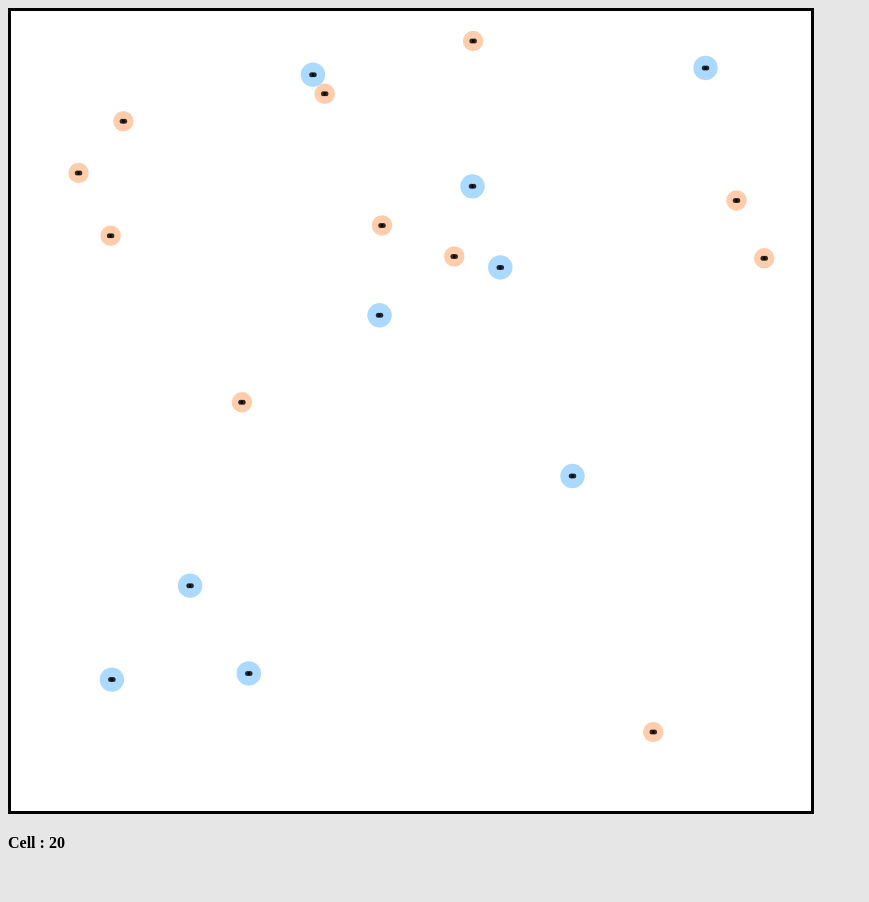
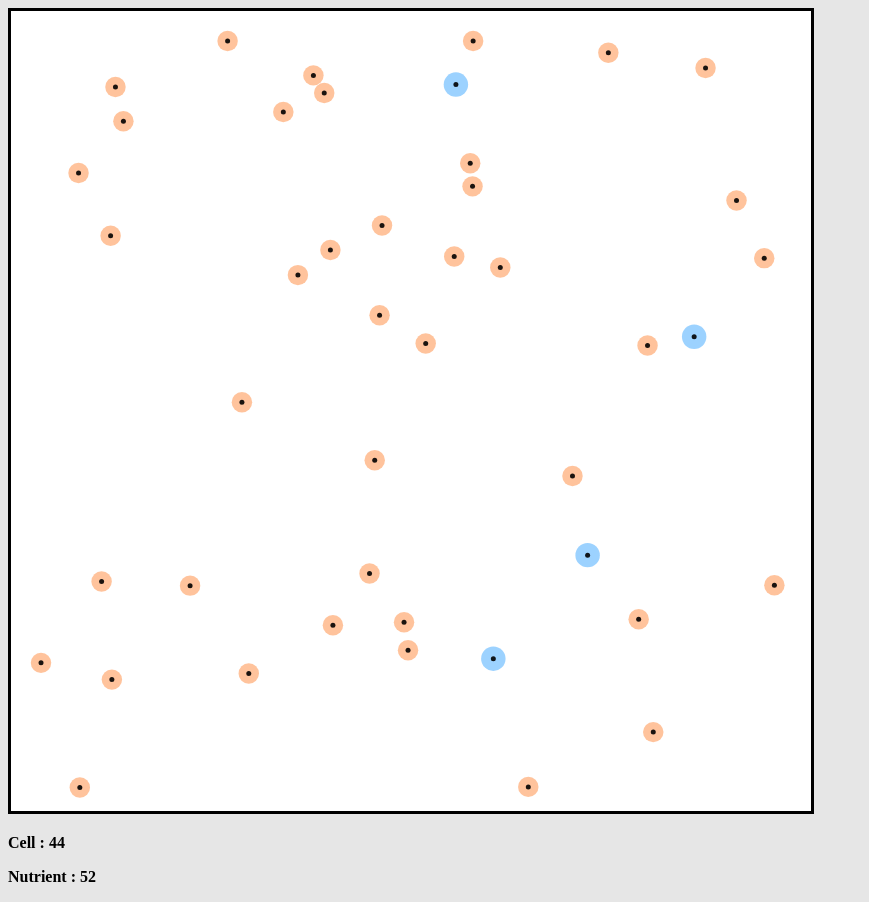
Before and after one commit to Function1790/CancerCell-Simulator, a plain HTML site: page index.html in a window 1280 px wide. Shown: the whole page, without its empty margins (0-869 px from the left). Before the commit the page ends 868 px from the top, so only its background shows below. Drawn offline with Linux system fonts and the light colour scheme.

Commit message:
Add Nutrient System

```diff
--- a/index.html
+++ b/index.html
@@ -8,6 +8,7 @@
     <body>
         <canvas id="canvas" width="800" height="800"></canvas>
         <p id="state">Cell : 0</p>
+        <p id="nutrient">Nutrient : 0</p>
         <script src="script.js"></script>
     </body>
 
--- a/script.js
+++ b/script.js
@@ -1,19 +1,27 @@
 //from HTML
 const stateView = document.getElementById("state")
+const nutrientView = document.getElementById("nutrient")
 const canvas = document.getElementById("canvas")
 const ctx = canvas.getContext("2d")
 
 //Constant
-const CrushForce = 0.1
+const CollideForce = 0.1
 const CellSize = 10
-const CellDivision_Period = 300
+const CellDivision_Period = 1000
 const NormalCell_Telomere = 5
+const InitialLifeValue = 500
+const InitiaNutrient = 100
 
 const NucleusSize = CellSize / 4
 const PI2 = Math.PI * 2
+const BoundaryX = canvas.width - CellSize * 2
+const BoundaryY = canvas.height - CellSize * 2
 
-const limitX = canvas.width - CellSize * 2
-const limitY = canvas.height - CellSize * 2
+//Variable
+let nutrient = InitiaNutrient
+let renderList = []
+let destroyList = []
+let createList = []
 
 //Function
 const print = (t) => { console.log(t) }
@@ -66,25 +74,46 @@ function processOverlap(A, B) {
     const r = (A.r + B.r) ** 2
 
     if (distance < r) {
-        //let delta = new Vector(sym(A.x - B.x) * CrushForce, sym(A.y - B.y) * CrushForce)
+        //let delta = new Vector(sym(A.x - B.x) * CollideForce, sym(A.y - B.y) * CollideForce)
         let delta = new Vector(A.x - B.x, A.y - B.y)
-        delta.mul(CrushForce * 0.05)
+        delta.mul(CollideForce * 0.1)
         A.pos.add(delta)
         B.pos.sub(delta)
     }
 }
 
+function interactionBetween(A, B) {
+    processOverlap(A, B)
+}
+
 function reachWall(axis, wall) {
     if (axis < 30) {
-        return CrushForce
+        return CollideForce
     }
     else if (axis > wall) {
-        return -CrushForce
+        return -CollideForce
     }
     return 0
 }
 
 //Class
+class Color {
+    constructor(r, g, b, a) {
+        this.r = r
+        this.g = g
+        this.b = b
+        this.a = a
+    }
+    toCSS() {
+        return `rgba(${this.r},${this.g},${this.b},${this.a})`
+    }
+    copy() {
+        return new Color(this.r, this.g, this.b, this.a)
+    }
+}
+const NormalCell_Color = new Color(255, 155, 90, 0.6)
+const CancerCell_Color = new Color(90, 180, 255, 0.6)
+
 class Vector {
     constructor(x, y) {
         this.x = x
@@ -112,16 +141,19 @@ class Vector {
 }
 
 class Cell {
-    constructor(x, y, r, telomere, color) {
+    constructor(x, y, r, telomere, color, consumeAmount = 1) {
         this.pos = new Vector(x, y)
         this.r = r
         this.default_r = r
         this.color = color
 
+        this.life = InitialLifeValue
+
         this.telomere = telomere
         this.grow_tick = 0
         this.division_period = random(CellDivision_Period / 2) + CellDivision_Period
         this.S_period = this.division_period * 0.6
+        this.consumeAmount = consumeAmount
     }
     get x() {
         return this.pos.x
@@ -129,23 +161,39 @@ class Cell {
     get y() {
         return this.pos.y
     }
+    eatNutrient() {
+        if (nutrient < 1) {
+            this.dying()
+            return false
+        }
+        return true
+    }
     grow() {
+        if (this.eatNutrient() == false) {
+            return
+        }
+
         this.grow_tick++
+
+        if (this.grow_tick % 200 == 0) {
+            nutrient -= this.consumeAmount
+        }
+
         this.r += this.grow_tick * 0.000005
         if (this.grow_tick > this.division_period) {
             this.divide()
         }
     }
     move() {
-        this.pos.x += reachWall(this.x, limitX)
-        this.pos.y += reachWall(this.y, limitY)
+        this.pos.x += reachWall(this.x, BoundaryX)
+        this.pos.y += reachWall(this.y, BoundaryY)
     }
     draw() {
-        selectColor(this.color)
+        selectColor(this.color.toCSS())
         drawCricle(this.x, this.y, this.r)
 
         //세포핵
-        selectColor("rgba(0,0,0,0.8)")
+        selectColor(`rgba(0,0,0,${this.color.a + 0.3})`)
         if (this.grow_tick > this.S_period) {
             drawCricle(this.x - NucleusSize / 2, this.y, NucleusSize)
             drawCricle(this.x + NucleusSize / 2, this.y, NucleusSize)
@@ -153,6 +201,15 @@ class Cell {
         else {
             drawCricle(this.x, this.y, NucleusSize)
         }
+    }
+    dying() {
+        this.life--
+        if (this.color.a > 0.2 && this.life <= 0) {
+            this.color.a -= 0.001
+        }
+    }
+    destroySelf() {
+        pushDesctroyObject(this)
     }
     divide() {
         const telomere = this.telomere - 1
@@ -162,14 +219,14 @@ class Cell {
             createList.push(new Cell(this.x - delta[0], this.y - delta[1], this.default_r, telomere, this.color))
         }
         this.grow = () => { }
-        pushDesctroyObject(this)
+        this.destroySelf()
     }
 }
 
 class CancerCell extends Cell {
     constructor(x, y, r) {
-        super(x, y, r, 10, "rgba(90,180,255,0.5)")
-
+        super(x, y, r, 10, CancerCell_Color.copy(), 2)
+        this.vel = new Vector(0, 0)
     }
     divide() {
         const telomere = this.telomere
@@ -181,19 +238,32 @@ class CancerCell extends Cell {
         this.grow = () => { }
         pushDesctroyObject(this)
     }
+    move() {
+        super.move()
+        this.pos.add(this.vel)
+    }
+    eatNutrient() {
+        const result = super.eatNutrient()
+        if (result == false) {
+
+        }
+        return result
+    }
 }
 
 //About Render
-function renderObject() {
+function processRenderObject() {
+    // Render & Behave
     for (var i = 0; i < renderList.length; i++) {
         renderList[i].draw()
         renderList[i].grow()
         renderList[i].move()
         for (var j = i + 1; j < renderList.length; j++) {
-            processOverlap(renderList[i], renderList[j])
+            interactionBetween(renderList[i], renderList[j])
         }
     }
 
+    // Destroy
     for (var i = destroyList.length - 1; i >= 0; i--) {
         if (destroyList[i] == -1) {
             print("Index -1")
@@ -201,6 +271,7 @@ function renderObject() {
         renderList.splice(destroyList[i], 1)
     }
 
+    // Create
     for (var i = createList.length - 1; i >= 0; i--) {
         renderList.push(createList[i])
     }
@@ -209,23 +280,25 @@ function renderObject() {
     createList = []
 }
 
-let renderList = []
-let destroyList = []
-let createList = []
+for (var i = 0; i < 40; i++) {
+    renderList.push(new Cell(random(BoundaryX), random(BoundaryY), CellSize, NormalCell_Telomere, NormalCell_Color.copy()))
+}
 
-for (var i = 0; i < 20; i++) {
-    if (randSym() == 1) {
-        renderList.push(new Cell(random(limitX), random(limitY), CellSize, NormalCell_Telomere, "rgba(255,155,90,0.5)"))
-    } else {
-        renderList.push(new CancerCell(random(limitX), random(limitY), CellSize + 2))
-    }
+for (var i = 0; i < 4; i++) {
+    renderList.push(new CancerCell(random(BoundaryX), random(BoundaryY), CellSize + 2))
 }
 
 function render() {
     ctx.clearRect(0, 0, canvas.width, canvas.height)
 
-    renderObject()
-    stateView.innerText=`Cell : ${renderList.length}`
+    processRenderObject()
+
+    // Data Viewer in HTML
+    if (nutrient < 0) {
+        nutrient = 0
+    }
+    stateView.innerText = `Cell : ${renderList.length}`
+    nutrientView.innerText = `Nutrient : ${nutrient}`
 
     requestAnimationFrame(render)
 }
--- a/style.css
+++ b/style.css
@@ -2,7 +2,7 @@ body {
     background-color: rgb(230, 230, 230);
 }
 
-#state{
+p{
     font-weight: bold;
 }
 
```
